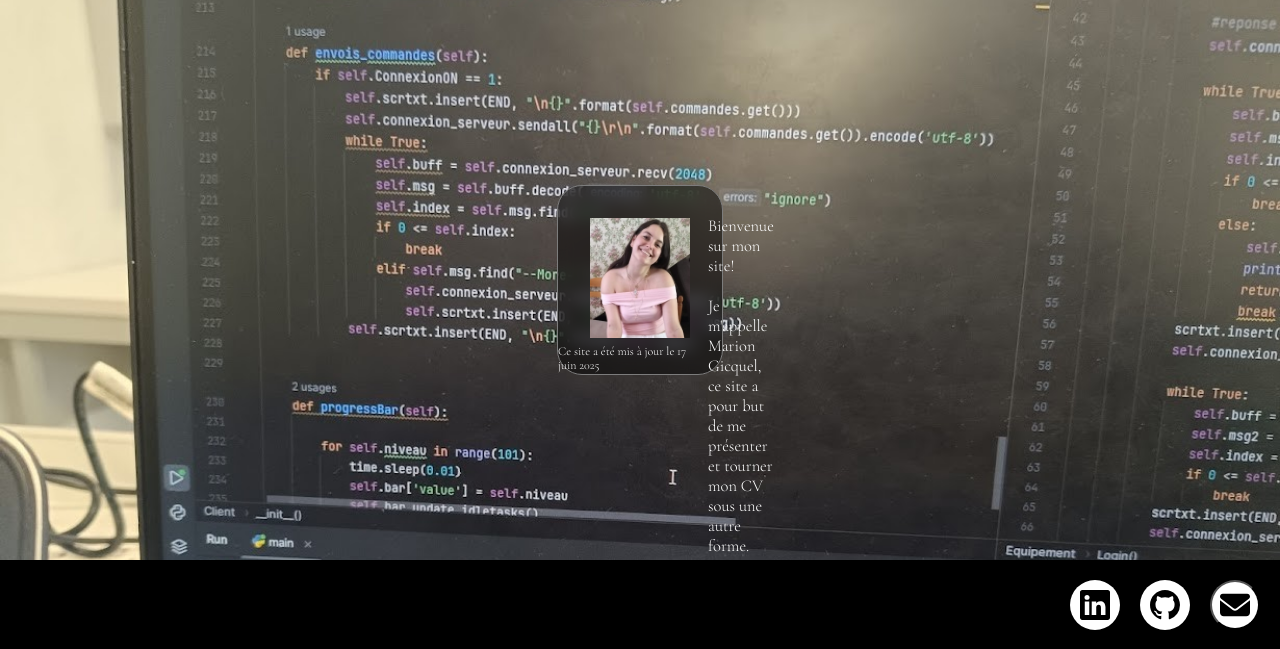
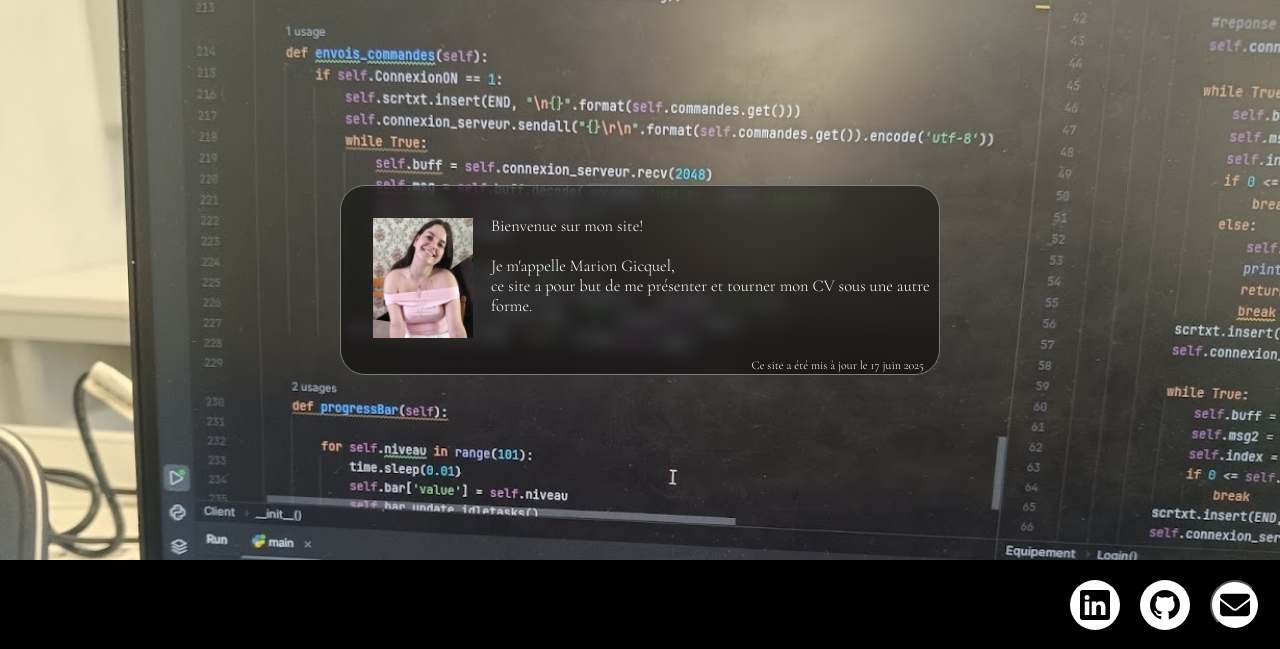
Before and after one commit to mariongcl/spydouswebsite, a PHP site: page / in a window 1280 px wide. Shown: the part 122-771 px from the top of the page. Run offline with PHP 8.4, Linux system fonts and the light colour scheme; some web fonts are replaced.

Commit message:
Update style.css

```diff
--- a/style.css
+++ b/style.css
@@ -382,8 +382,8 @@ nav a:hover {
   }
 
   .center-frame42 {
-    height: 100%; /* 60% de la hauteur de l'écran */
-     width: auto !important  /* 85% de la largeur de l'écran */
+    height: 150%; /* 60% de la hauteur de l'écran */
+     width: 90% !important  /* 85% de la largeur de l'écran */
 
   }
 
```
